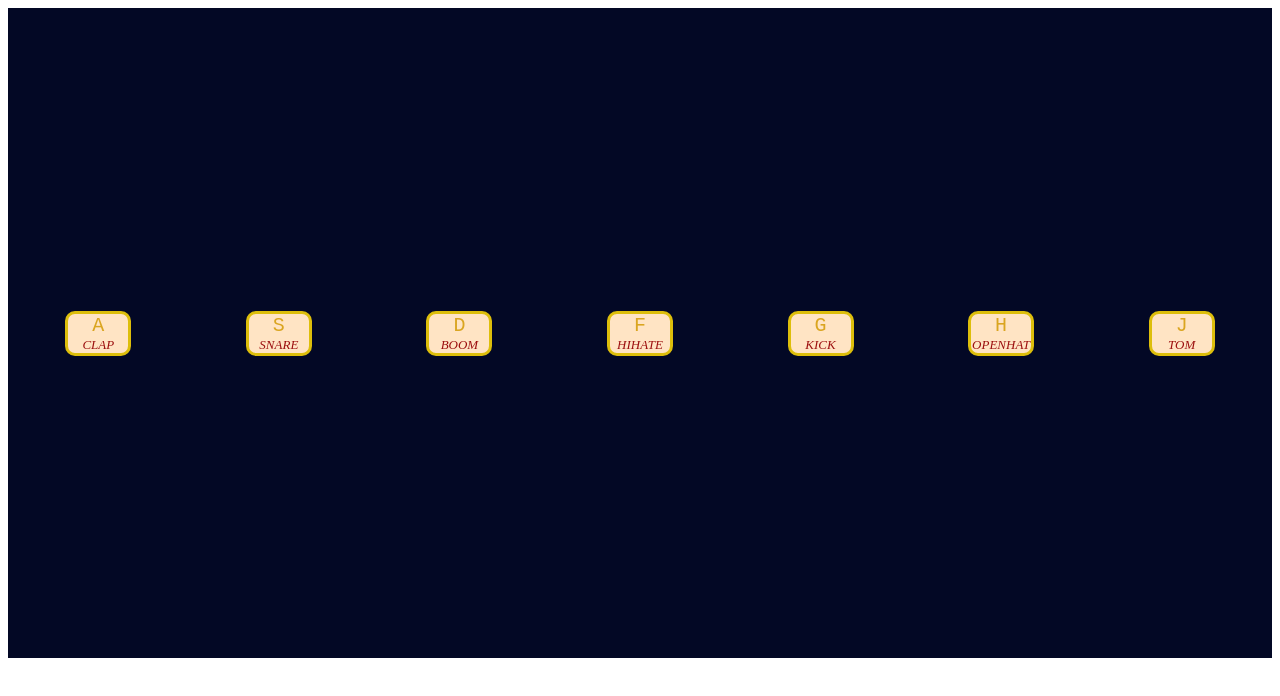
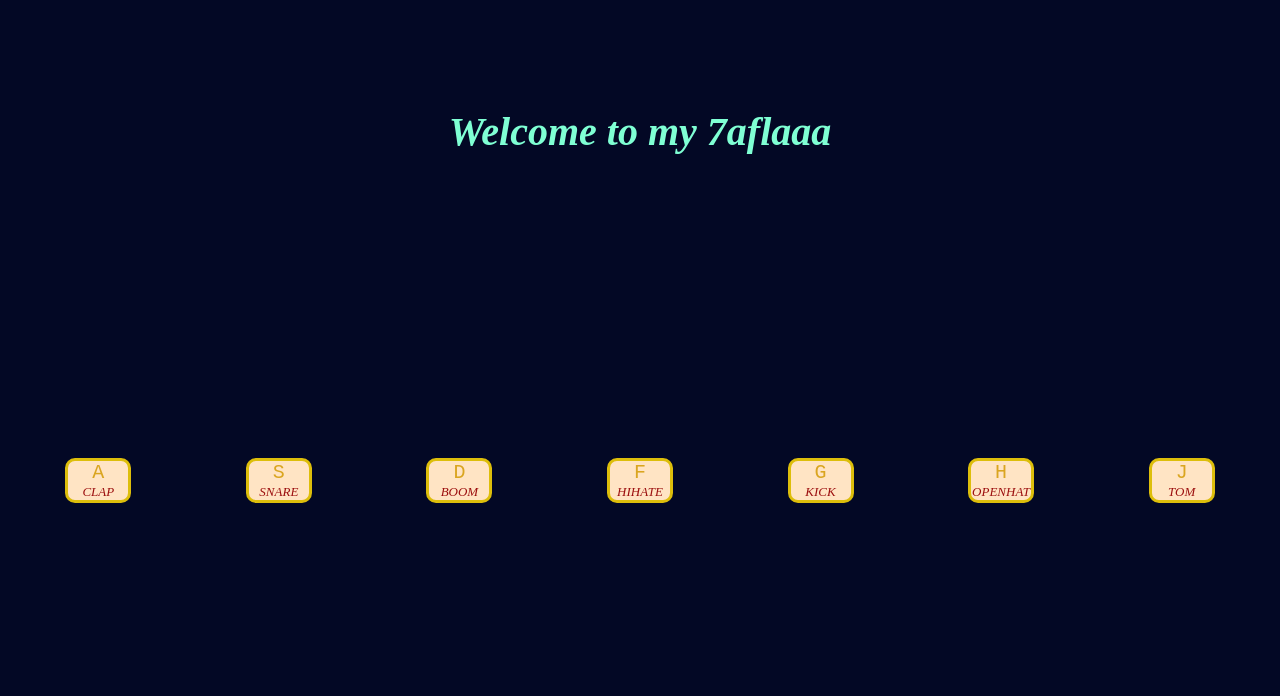
Before and after one commit to sameh-123/7afla, a plain HTML site: page index.html in a window 1280 px wide. Drawn offline with Linux system fonts and the light colour scheme.

Commit message:
the last modification i add some heading and the readme file

```diff
--- a/index.html
+++ b/index.html
@@ -8,6 +8,7 @@
     <link rel="stylesheet" href="./style.css">
 </head>
 <body>
+    <div class="new">Welcome to my 7aflaaa</div>
     <div class="keys">
         <div data-key="65" class="key">
             <kbd>A</kbd>
--- a/style.css
+++ b/style.css
@@ -1,3 +1,14 @@
+body{
+    background-color: #030825;
+}
+.new{
+    color: aquamarine;
+    font-weight: 600;
+    font-size: 40px;
+    font-style: italic;
+    text-align: center;
+    padding-top: 100px;
+}
 .keys{
     background-color: #030825;
     height: 650px;
```
Also changed, not shown: 1 other file.
